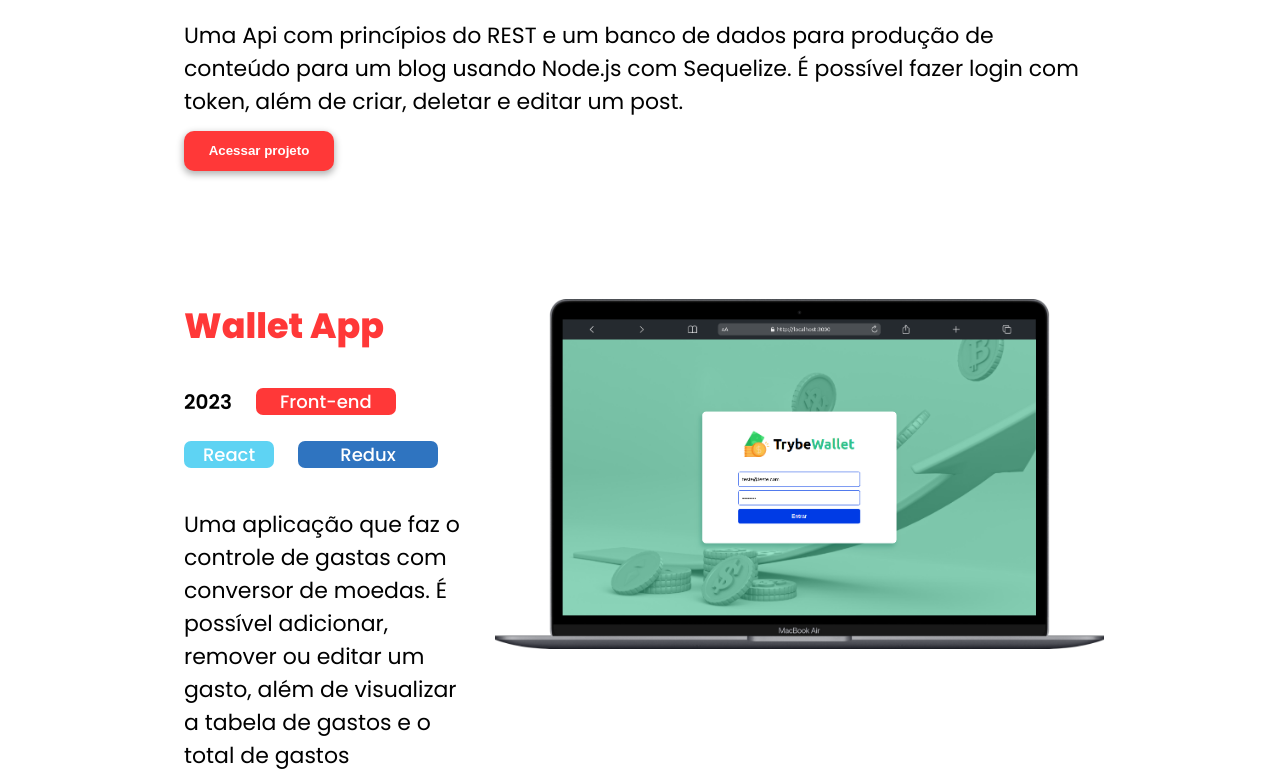
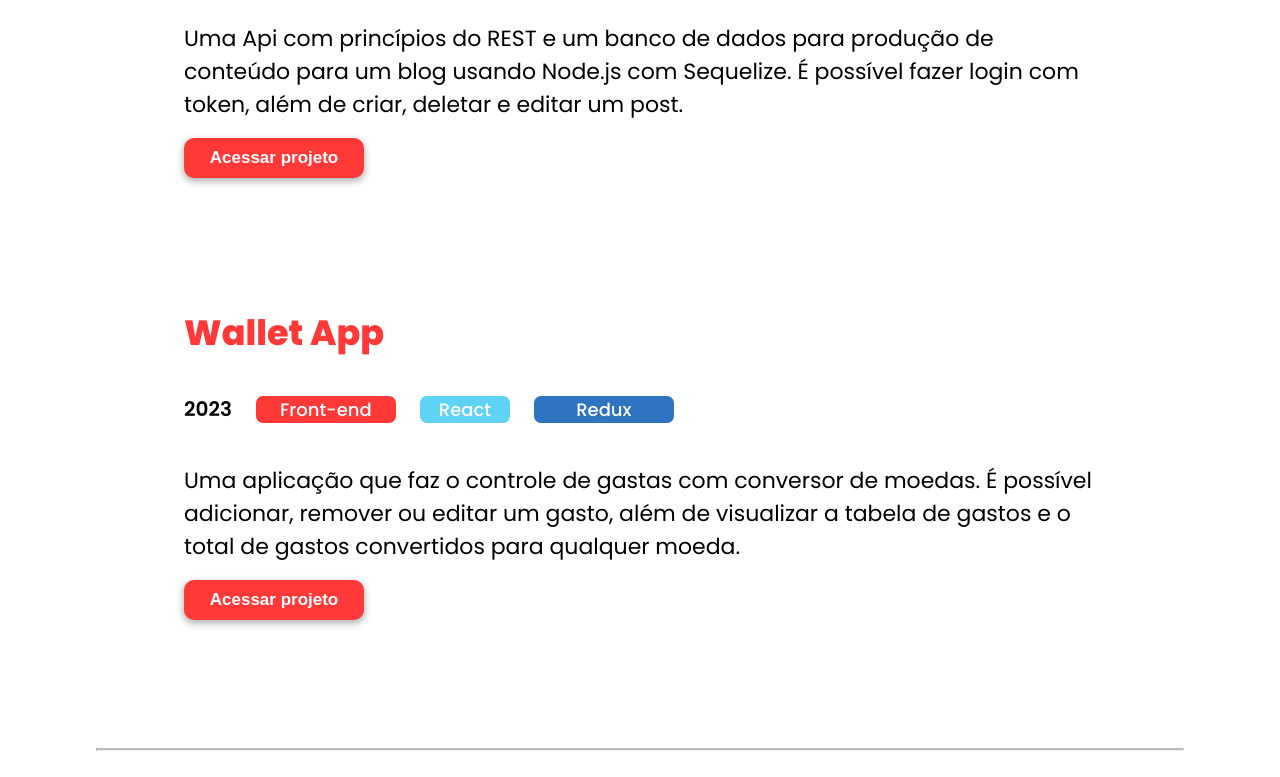
Before and after one commit to Wesleyhmendes/Portifolio, a React (Vite) app: page / in a window 1280 px wide. Shown: the part 3560-4337 px from the top of the page. Built offline with nearby package versions, Linux system fonts and the light colour scheme.

Commit message:
Fix responsive projetct

```diff
--- a/src/components/Projects/Projects.styles.tsx
+++ b/src/components/Projects/Projects.styles.tsx
@@ -291,6 +291,7 @@ export const ProjectAccessBtn = styled.button`
   }
 
   @media (min-width: 1200px) {
-
+    font-size: 17px;
+    width: 180px;
   }
 `;
--- a/src/components/Projects/Projects.tsx
+++ b/src/components/Projects/Projects.tsx
@@ -139,7 +139,7 @@ function Projects() {
             </ProjectAccessBtn>
           </ProjectLink>
         </ProjectDescriptionDiv>
-        <ProjectImg src={ wallet } alt="notebook rodando o aplicativo " />
+        <ProjectImgDesktop src={ wallet } alt="notebook rodando o aplicativo " />
       </ProjectDiv>
     </ProjectSection>
   );
```
